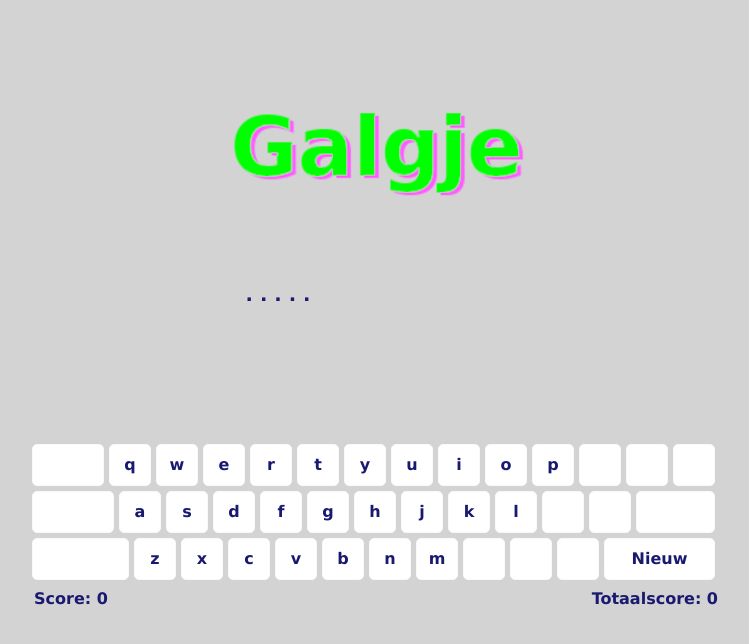
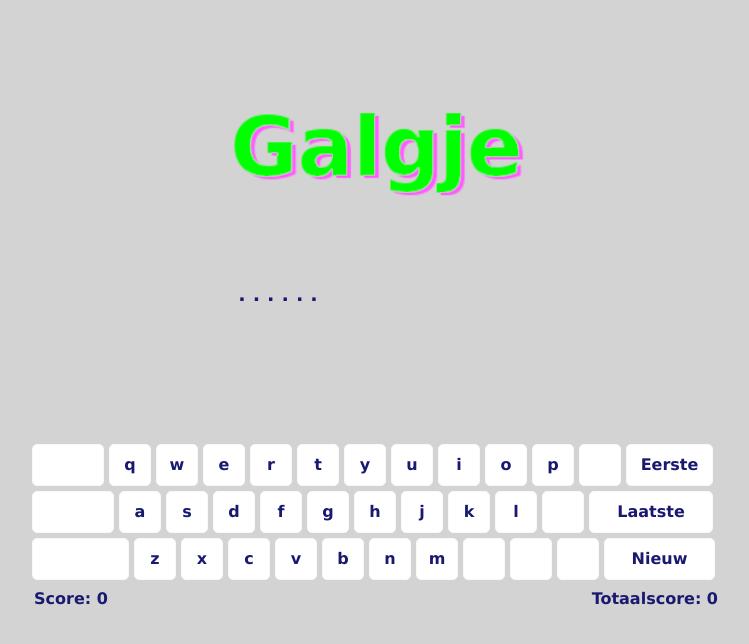
Before and after one commit to AadSchippers/acsgalgje, a Django app: page / in a window 1280 px wide. Shown: the top 644 px of the page, without its empty margins (264-1013 px from the left). Run offline with Django 4.2, Linux system fonts and the light colour scheme.

Commit message:
completed

```diff
--- a/galgje/static/css/acsgalgje.css
+++ b/galgje/static/css/acsgalgje.css
@@ -94,9 +94,17 @@
                 width: 95px;
                 }
 
-                #keyboard .right-shift {
-                width: 109px;
-                }
+                #keyboard .nieuw {
+                    width: 109px;
+                    }
+
+                #keyboard .eerste {
+                    width: 85px;
+                    }
+
+                #keyboard .laatste {
+                    width: 122px;
+                    }
 
             .lastitem {
             margin-right: 0;
@@ -106,15 +114,6 @@
             text-transform: uppercase;
             }
 
-            #keyboard .space {
-            clear: left;
-            width: 681px;
-            }
-
-            .on {
-            display: none;
-            }
-
             #keyboard li:hover {
             position: relative;
             top: 1px;
--- a/galgje/templates/galgje/index.html
+++ b/galgje/templates/galgje/index.html
@@ -31,7 +31,7 @@
       </td>
     </tr>
     </table>
-    <form method="POST" class="galgje-form">
+    <form method="POST" class="galgje-form" autocomplete="off">
       <input type='hidden' name="status" value="{{ status }}">
       <input type='hidden' name="word" value="{{ word }}">
       <input type='hidden' name="guessword" value="{{ guessword }}">
@@ -40,6 +40,8 @@
       <input type='hidden' name="totalscore" value="{{ totalscore }}">
       <input type='hidden' name="statustext" value="{{ statustext }}">
       <input type='hidden' name="gamedone" value="{{ gamedone }}">
+      <input type='hidden' name="eerste" value="{{ eerste }}">
+      <input type='hidden' name="laatste" value="{{ laatste }}">
       <input type='text' name="pressedkey" maxlength="1" autofocus onkeyup=this.form.submit() size="1" style="opacity:0">
       {% csrf_token %}
       <ul id="keyboard">
@@ -94,9 +96,12 @@
         {% else %}
           <li class="letter enabled">p</li>
         {% endif %}
-        <li class="symbol"><span class="off"></span><span class="on"></span></li>
-        <li class="symbol"><span class="off"></span><span class="on"></span></li>
-        <li class="symbol lastitem"><span class="off"></span><span class="on"></span></li>
+        <li class="symbol"></li>
+        {% if eerste == "True" %}
+          <li class="eerste disabled lastitem">Eerste</li>
+        {% else %}
+          <li class="eerste enabled lastitem">Eerste</li>
+        {% endif %}
         <li class="capslock"></li>
         {% if 'a' in guessedletters %}
           <li class="letter disabled">a</li>
@@ -143,10 +148,13 @@
         {% else %}
           <li class="letter enabled">l</li>
         {% endif %}
-        <li class="symbol"><span class="off"></span><span class="on"></span></li>
-        <li class="symbol"><span class="off"></span><span class="on"></span></li>
-        <li class="return lastitem"></li>
-        <li class="left-shift"></li>
+        <li class="symbol"></span></li>
+        {% if laatste == "True" %}
+          <li class="laatste disabled lastitem">Laatste</li>
+        {% else %}
+          <li class="laatste enabled lastitem">Laatste</li>
+        {% endif %}
+          <li class="left-shift"></li>
         {% if 'z' in guessedletters %}
           <li class="letter disabled">z</li>
         {% else %}
@@ -182,10 +190,10 @@
         {% else %}
           <li class="letter enabled">m</li>
         {% endif %}
-        <li class="symbol"><span class="off"></span><span class="on"></span></li>
-        <li class="symbol"><span class="off"></span><span class="on"></span></li>
-        <li class="symbol"><span class="off"></span><span class="on"></span></li>
-        <li class="right-shift enabled lastitem">Nieuw</li>
+        <li class="symbol"></li>
+        <li class="symbol"></li>
+        <li class="symbol"></li>
+        <li class="nieuw enabled lastitem">Nieuw</li>
     </ul>
   </form>
   <table width=100%>
--- a/galgje/views.py
+++ b/galgje/views.py
@@ -32,6 +32,14 @@ def index(request):
         totalscore = int(request.POST['totalscore'])
         statustext = request.POST['statustext']
         gamedone = ast.literal_eval(request.POST['gamedone'])
+        try:
+            eerste = request.POST['eerste']
+        except:
+            eerste = False
+        try:
+            laatste = request.POST['laatste']
+        except:
+            laatste = False
 
         gamevars = {
             'guessedletters': guessedletters,
@@ -42,10 +50,18 @@ def index(request):
             'totalscore': totalscore,
             'statustext': statustext,
             'gamedone': gamedone,
+            'eerste': eerste,
+            'laatste': laatste,
         }
 
         if letter == 'Nieuw':
             gamevars = InitSpel(totalscore)
+        elif letter == "Eerste":
+            gamevars['eerste'] = "True"
+            gamevars = eersteletter(gamevars)
+        elif letter == "Laatste":
+            gamevars['laatste'] = "True"
+            gamevars = laatsteletter(gamevars)
         else:
             if not gamedone:
                 gamevars = RaadWoord(letter, gamevars)
@@ -58,6 +74,8 @@ def index(request):
     totalscore = gamevars['totalscore']
     statustext = gamevars['statustext']
     gamedone = gamevars['gamedone']
+    eerste = str(gamevars['eerste'])
+    laatste = str(gamevars['laatste'])
 
     statusimage = getstatusimage(status)
 
@@ -73,6 +91,8 @@ def index(request):
         'statustext': statustext,
         'statusimage': statusimage,
         'gamedone': gamedone,
+        'eerste': eerste,
+        'laatste': laatste,
         }
     )
 
@@ -87,6 +107,8 @@ def InitSpel(totalscore):
     random.seed()
     allwords = list(set(words.orgwords) | set(words.newwords))
     word = allwords[random.randint(0, len(allwords)-1)]
+
+    word = "badjas"
 
     i = 0
     guessword = ""
@@ -105,7 +127,31 @@ def InitSpel(totalscore):
         'totalscore': totalscore,
         'statustext': "",
         'gamedone': False,
+        'eerste': "False",
+        'laatste': "False",
     }
+
+    return gamevars
+
+
+def eersteletter(gamevars):
+    guessword = gamevars['guessword']
+    word = gamevars['word']
+
+    guessword = word [0] + guessword[1:]
+
+    gamevars['guessword'] = guessword
+
+    return gamevars
+
+
+def laatsteletter(gamevars):
+    guessword = gamevars['guessword']
+    word = gamevars['word']
+
+    guessword = guessword [0:len(guessword)-1] + word[len(guessword)-1:]
+
+    gamevars['guessword'] = guessword
 
     return gamevars
 
@@ -135,11 +181,23 @@ def RaadWoord(letter, gamevars):
     status = gamevars['status']
     score = gamevars['score']
     totalscore = gamevars['totalscore']
+    eerste = gamevars['eerste']
+    laatste = gamevars['laatste']
 
     gamedone = False
     LetterFound = False
-    i = 0
-    while i < len(word):
+    if eerste == "True":
+        iStart = 1
+        strMeer = " niet meer"
+    else:
+        iStart = 0
+    if laatste == "True":
+        iEnd = len(word) - 1
+        strMeer = " niet meer"
+    else:
+        iEnd = len(word)
+    i = iStart
+    while i < iEnd:
         if letter == word[i]:
             guessword = guessword [0:i] + letter + guessword[i+1:]
             LetterFound = True
@@ -149,11 +207,15 @@ def RaadWoord(letter, gamevars):
         statustext = "Ja, de " + letter + " is goed."
     else:
         status = status + 1
-        statustext = "Nee, de " + letter + " zit er niet in."
+        statustext = "Nee, de " + letter + " zit er" + strMeer + " niet in."
 
     if guessword == word:
         gamedone = True
         score = int(512 / (2**(status+1)))
+        if eerste == "True":
+            score = int(score / 2)
+        if laatste == "True":
+            score = int(score / 2)
         if status == 0:
             statustext = "Wauw, zonder fouten!"
         elif status == 1:
```
